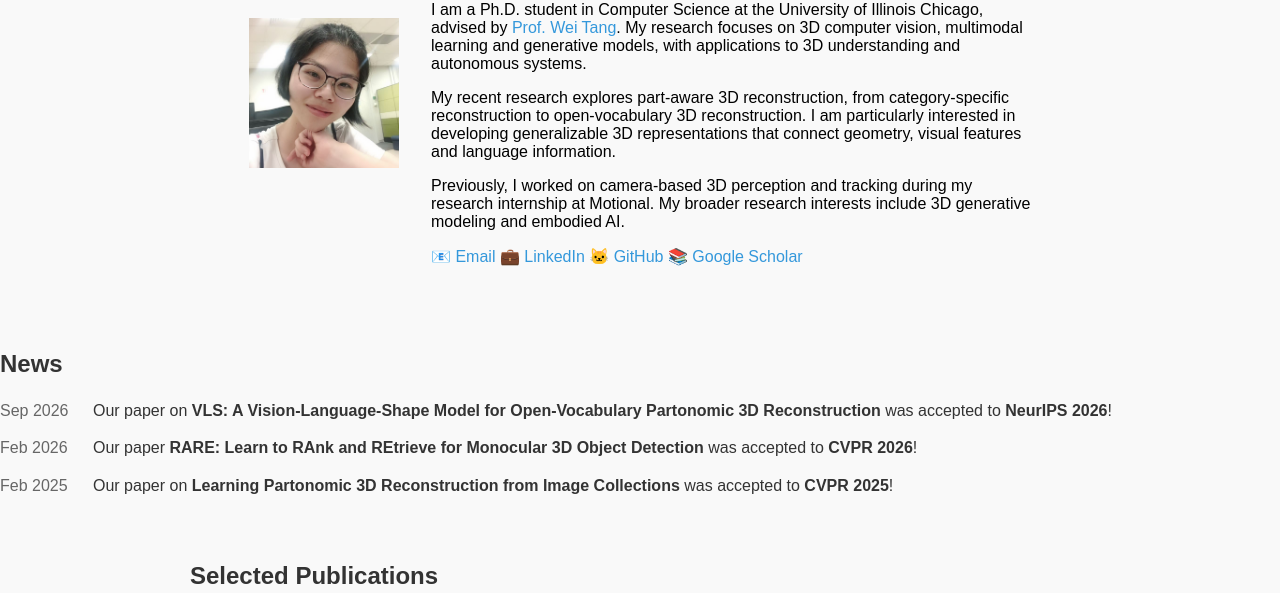
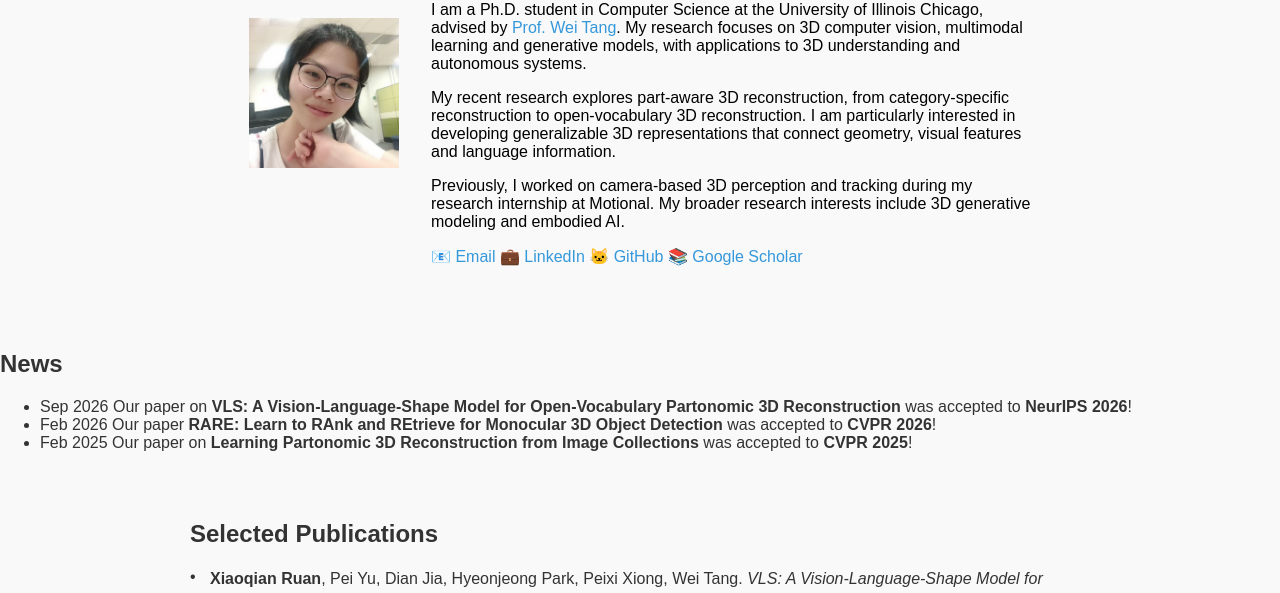
Before and after one commit to XiaoqianRuan1/XiaoqianRuan1.github.io, a plain HTML site: page index.html in a window 1280 px wide. Shown: the part 143-736 px from the top of the page. Drawn offline with Linux system fonts and the light colour scheme.

Commit message:
Remove news list styles from index.html
Removed styles related to the news list.

```diff
--- a/index.html
+++ b/index.html
@@ -85,32 +85,6 @@
   text-decoration: none;
   color: #007acc;
   font-weight: bold;
-}
-
-
-.news-list {
-  list-style: none;
-  padding: 0;
-  margin: 0;
-}
-
-.news-list li {
-  display: flex;
-  gap: 18px;
-  margin-bottom: 12px;
-  line-height: 1.6;
-}
-
-.news-date {
-  flex: 0 0 75px;
-  color: #666;
-  white-space: nowrap;
-}
-
-@media (max-width: 600px) {
-  .news-list li {
-    gap: 12px;
-  }
 }
 
 .pub-list li {
```
